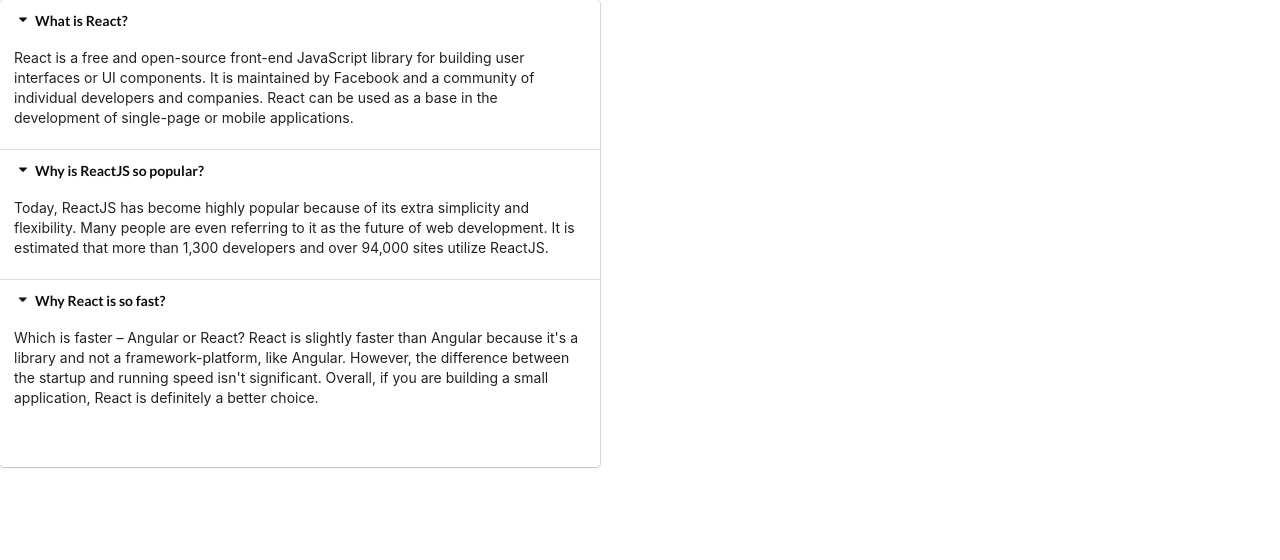
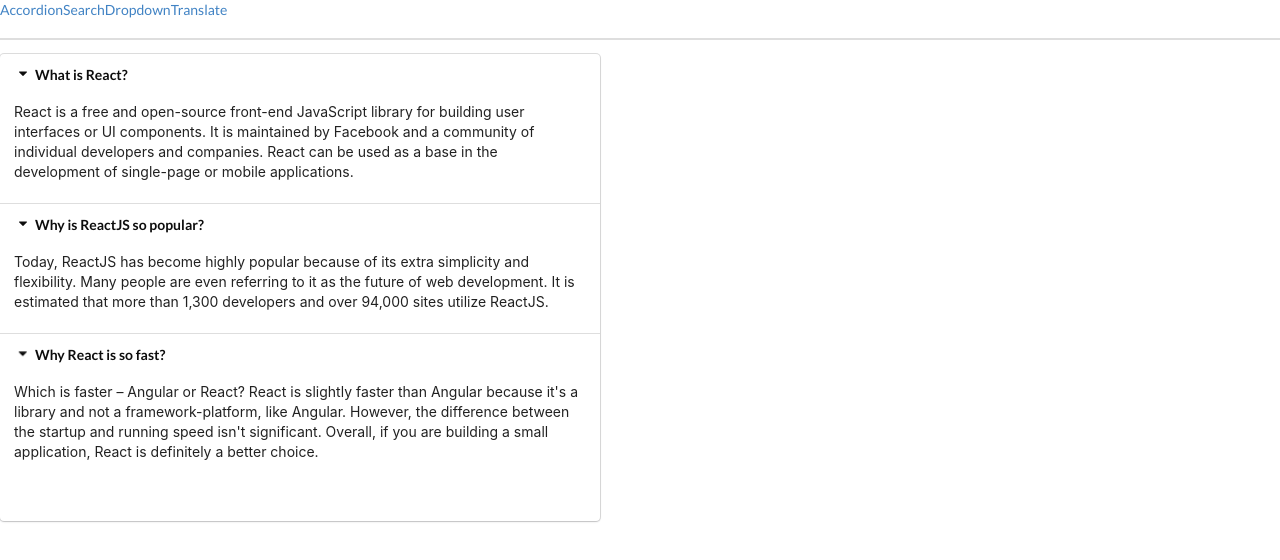
Before and after one commit to prajapatilalit/widgets, a React (Create React App) app in the folder widget/: page / in a window 1280 px wide. Shown: the top 560 px of the page. Built offline with nearby package versions, Linux system fonts and the light colour scheme.

Commit message:
update link component to prevent from whole page reload

```diff
--- a/widget/src/components/App.js
+++ b/widget/src/components/App.js
@@ -4,6 +4,7 @@
 import Accordion from "./Accordion";
 import Search from "./Search";
 import Route from "./Route";
+import Header from "./Header";
 
 const items = [
   {
@@ -39,13 +40,14 @@
 ];
 
 const App = () => {
-  const [selected, setSelected] = useState(items[0]);
+  const [selected, setSelected] = useState(options[0]);
   return (
     <div>
+      <Header />
       <Route path="/">
         <Accordion items={items} />
       </Route>
-      <Route path="/lists">
+      <Route path="/list">
         <Search />
       </Route>
       <Route path="/dropdown">
--- a/widget/src/components/Header.js
+++ b/widget/src/components/Header.js
@@ -1,12 +1,21 @@
 import React from "react";
+import Link from "./Link";
 
 const Header = () => {
   return (
-    <div>
-      <a href="#">Accordion</a>
-      <a href="#">Search</a>
-      <a href="#">Dropdown</a>
-      <a href="#">translate</a>
+    <div className="ui secondary pointing menu">
+      <Link href="/" className="items">
+        Accordion
+      </Link>
+      <Link href="/list" className="items">
+        Search
+      </Link>
+      <Link href="/dropdown" className="items">
+        Dropdown
+      </Link>
+      <Link href="/translate" className="items">
+        Translate
+      </Link>
     </div>
   );
 };
--- /dev/null
+++ b/widget/src/components/Link.js
@@ -0,0 +1,16 @@
+import React from "react";
+
+const Link = ({ className, href, children }) => {
+  const onClick = (event) => {
+    event.preventDefault();
+  };
+  return (
+    <div>
+      <a onClick={onClick} className={className} href={href}>
+        {children}
+      </a>
+    </div>
+  );
+};
+
+export default Link;
```
